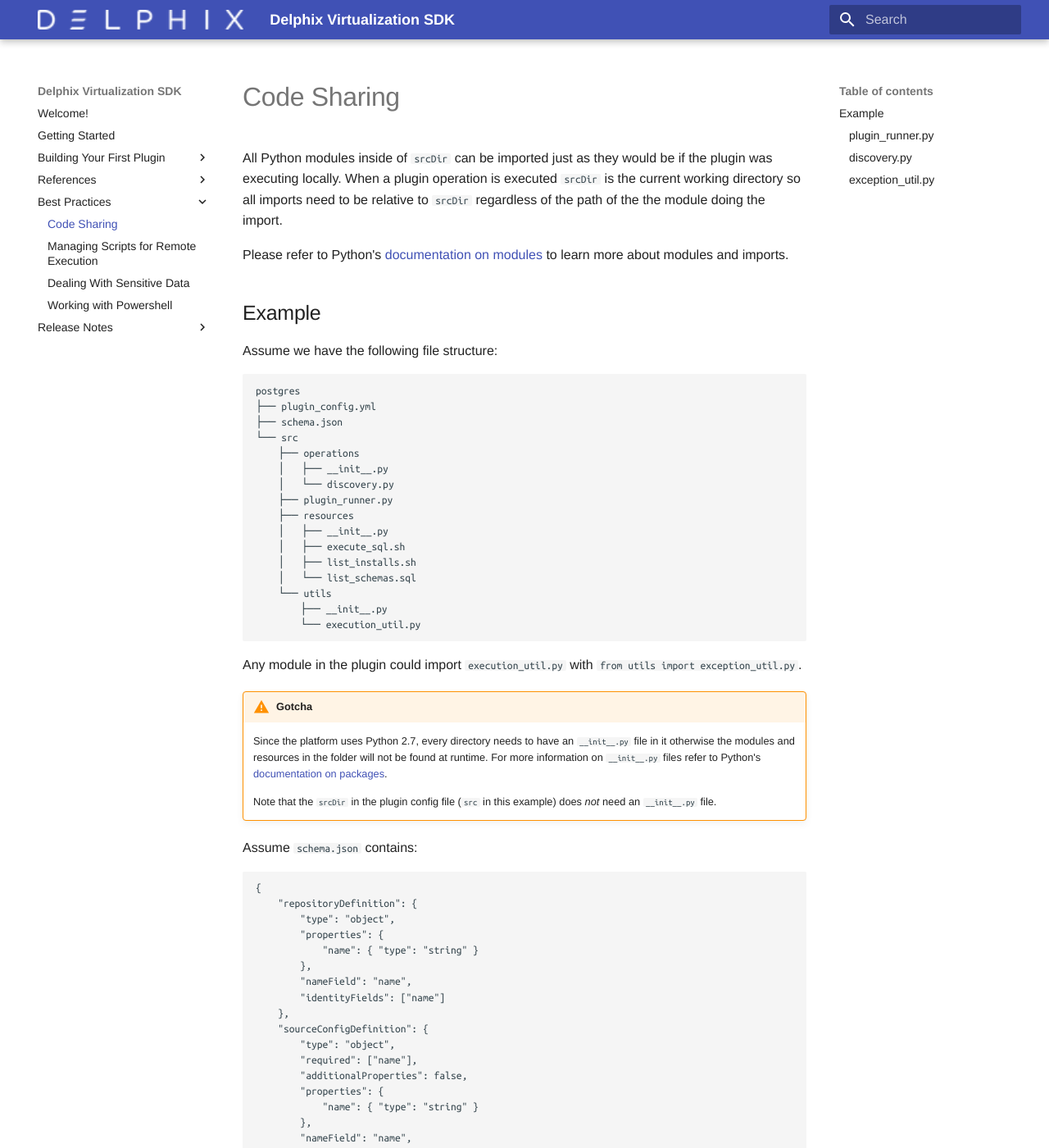
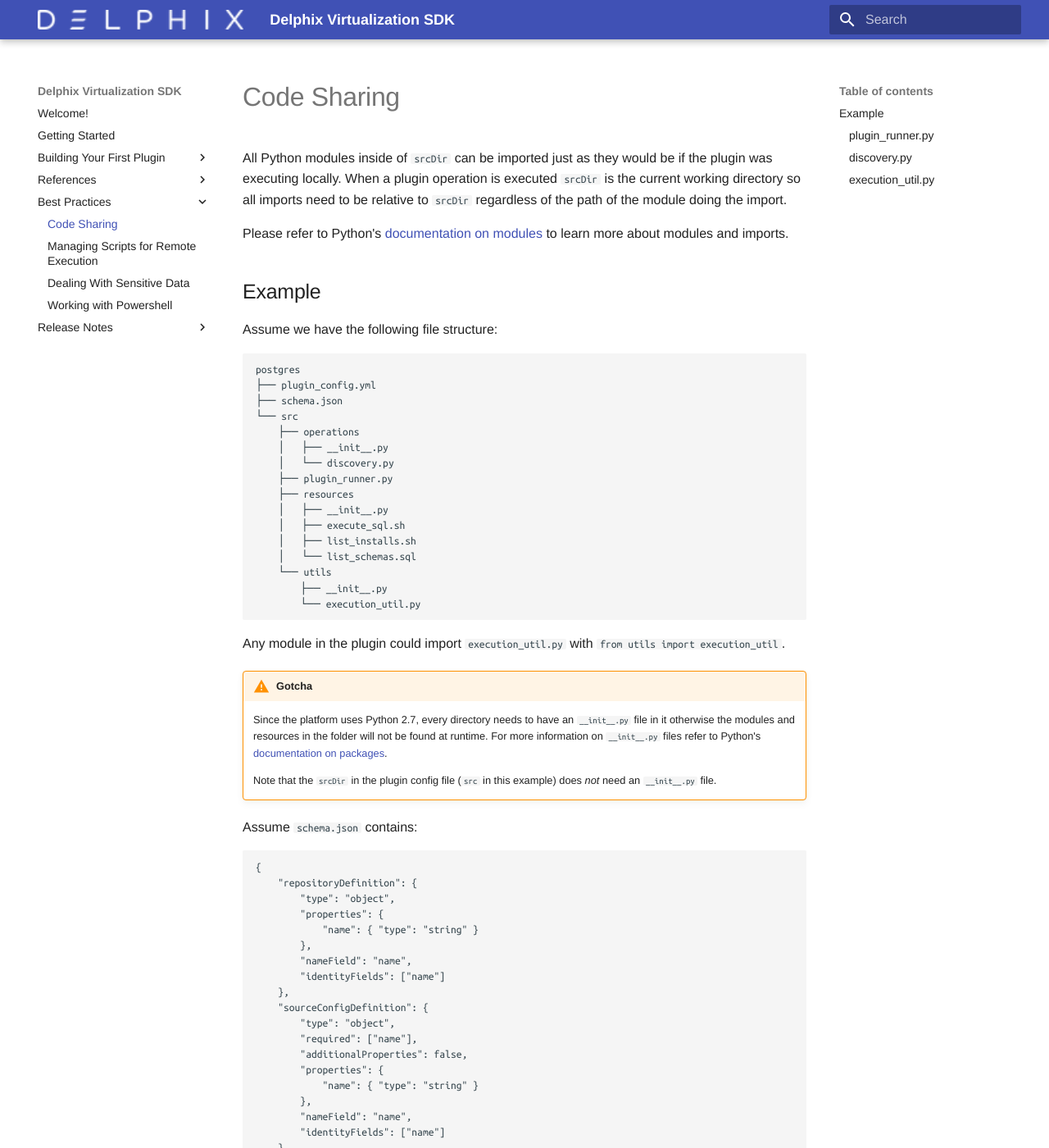
Before and after one commit to delphix/virtualization-sdk, an MkDocs documentation site: the page built from docs/Best_Practices/Code_Sharing.md, in a window 1280 px wide and 1400 px high. Shown: the whole window at 82% size. Built offline with MkDocs 1.6.1 and Material for MkDocs 9.7.7, drawn with Linux system fonts in a browser that asks for light colours; some web fonts are replaced; some of the changed text lies outside the part shown.

Commit message:
Fix inconsistencies in Code Sharing

````diff
--- a/docs/Best_Practices/Code_Sharing.md
+++ b/docs/Best_Practices/Code_Sharing.md
@@ -1,6 +1,6 @@
 # Code Sharing
 
-All Python modules inside of `srcDir` can be imported just as they would be if the plugin was executing locally. When a plugin operation is executed `srcDir` is the current working directory so all imports need to be relative to `srcDir` regardless of the path of the the module doing the import.
+All Python modules inside of `srcDir` can be imported just as they would be if the plugin was executing locally. When a plugin operation is executed `srcDir` is the current working directory so all imports need to be relative to `srcDir` regardless of the path of the module doing the import.
 
 Please refer to Python's [documentation on modules](https://docs.python.org/2/tutorial/modules.html#modules) to learn more about modules and imports.
 
@@ -27,7 +27,7 @@
         └── execution_util.py
 ```
 
-Any module in the plugin could import `execution_util.py` with `from utils import exception_util.py`.
+Any module in the plugin could import `execution_util.py` with `from utils import execution_util`.
 
 !!! warning "Gotcha"
 	Since the platform uses Python 2.7, every directory needs to have an `__init__.py` file in it otherwise the modules and resources in the folder will not be found at runtime. For more information on `__init__.py` files refer to Python's [documentation on packages](https://docs.python.org/2/tutorial/modules.html#packages).
@@ -119,9 +119,9 @@
 !!! note
 	Even though `discovery.py` is in the `operations` package, the import for `execution_util` is still relative to the `srcDir` specified in the plugin config file. `execution_util` is in the `utils` package so it is imported with `from utils import execution_util`.
 
-### exception_util.py
+### execution_util.py
 
-`exception_util.py` has two methods `execute_sql` and `execute_shell`. `execute_sql` takes the name of a SQL script in `resources/` and executes it with `resources/execute_sql.sh`. `execute_shell` takes the name of a shell script in `resources/` and executes it.
+`execution_util.py ` has two methods `execute_sql` and `execute_shell`. `execute_sql` takes the name of a SQL script in `resources/` and executes it with `resources/execute_sql.sh`. `execute_shell` takes the name of a shell script in `resources/` and executes it.
 
 ```python
 import pkgutil
````
Also changed, not shown: other parts of docs/Best_Practices/Code_Sharing.md (+1 -1 lines).
